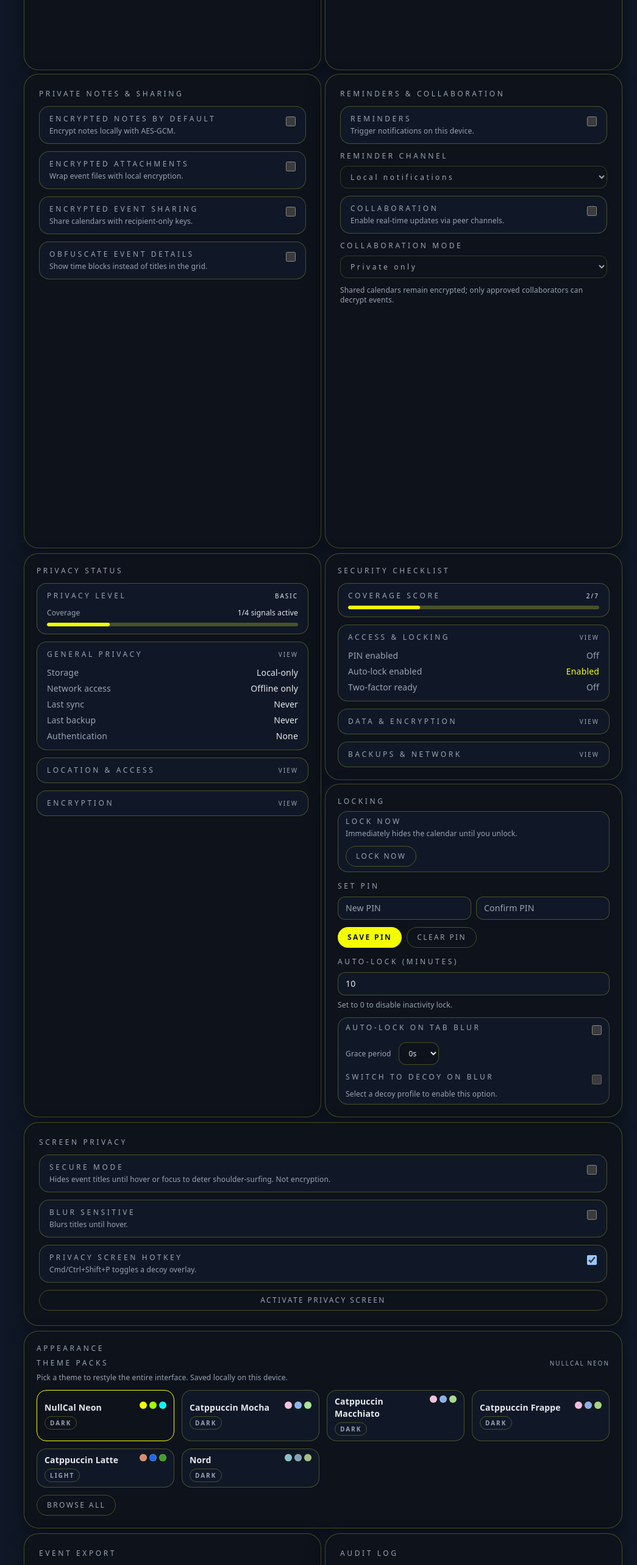
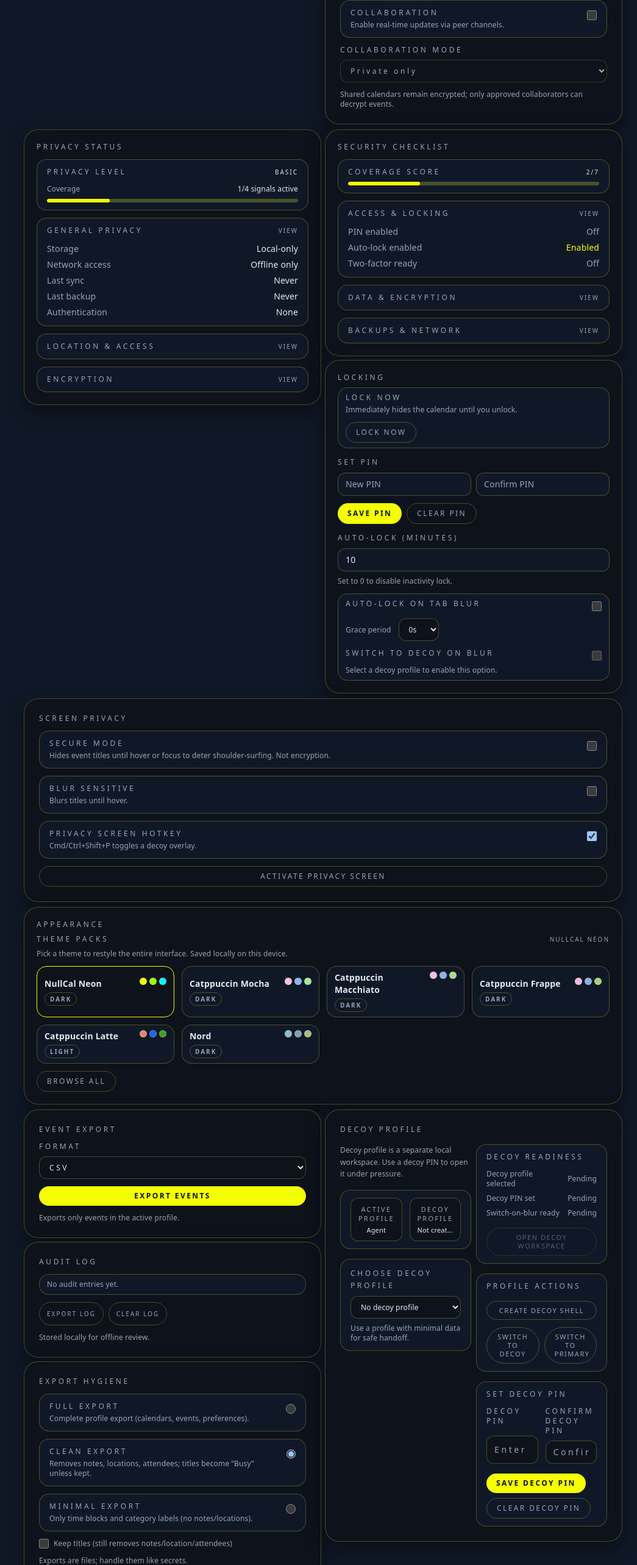
Before and after one commit to KamranBoroomand/NullCal, a React (Vite) app: page /safety in a window 1280 px wide. Shown: the part 1660-4226 px from the top of the page at 61% size, without its empty margins (235-1280 px from the left). Built offline with nearby package versions, Linux system fonts and the light colour scheme.

Commit message:
Fix Safety Center spacing

```diff
--- a/src/pages/SafetyCenter.tsx
+++ b/src/pages/SafetyCenter.tsx
@@ -1089,8 +1089,8 @@ const SafetyCenter = () => {
             </div>
           </motion.section>
 
-          <motion.section {...panelMotion} className="grid auto-rows-fr gap-1.5 lg:grid-cols-2">
-            <div className="photon-panel h-full min-w-0 rounded-3xl p-5 sm:p-6">
+          <motion.section {...panelMotion} className="columns-1 gap-1.5 lg:columns-2">
+            <div className="photon-panel mb-1.5 break-inside-avoid min-w-0 rounded-3xl p-5 sm:p-6">
               <p className="text-xs uppercase tracking-[0.3em] text-muted">Decentralized Sync</p>
               <div className="mt-3 space-y-3 text-sm text-muted">
                 <label className="flex min-w-0 items-start justify-between gap-4 rounded-2xl border border-grid bg-panel2 px-4 py-3">
@@ -1223,7 +1223,7 @@ const SafetyCenter = () => {
               </div>
             </div>
 
-            <div className="photon-panel h-full min-w-0 rounded-3xl p-5 sm:p-6">
+            <div className="photon-panel mb-1.5 break-inside-avoid min-w-0 rounded-3xl p-5 sm:p-6">
               <p className="text-xs uppercase tracking-[0.3em] text-muted">Authentication</p>
               <div className="mt-3 space-y-3 text-sm text-muted">
                 <div className="rounded-2xl border border-grid bg-panel2 px-4 py-3">
@@ -1487,7 +1487,10 @@ const SafetyCenter = () => {
               </div>
             </div>
 
-            <div id="profile-section" className="photon-panel h-full min-w-0 rounded-3xl p-5 sm:p-6">
+            <div
+              id="profile-section"
+              className="photon-panel mb-1.5 break-inside-avoid min-w-0 rounded-3xl p-5 sm:p-6"
+            >
               <p className="text-xs uppercase tracking-[0.3em] text-muted">Profile customization</p>
               <div className="mt-3 space-y-3 text-sm text-muted">
                 <label className="flex min-w-0 flex-col gap-2 text-xs uppercase tracking-[0.3em] text-muted">
@@ -1601,7 +1604,10 @@ const SafetyCenter = () => {
               </div>
             </div>
 
-            <div id="accessibility-section" className="photon-panel h-full min-w-0 rounded-3xl p-5 sm:p-6">
+            <div
+              id="accessibility-section"
+              className="photon-panel mb-1.5 break-inside-avoid min-w-0 rounded-3xl p-5 sm:p-6"
+            >
               <p className="text-xs uppercase tracking-[0.3em] text-muted">Accessibility</p>
               <div className="mt-3 space-y-3 text-sm text-muted">
                 <label className="flex min-w-0 items-start justify-between gap-4 rounded-2xl border border-grid bg-panel2 px-4 py-3">
@@ -1646,7 +1652,10 @@ const SafetyCenter = () => {
               </div>
             </div>
 
-            <div id="notes-section" className="photon-panel h-full min-w-0 rounded-3xl p-5 sm:p-6">
+            <div
+              id="notes-section"
+              className="photon-panel mb-1.5 break-inside-avoid min-w-0 rounded-3xl p-5 sm:p-6"
+            >
               <p className="text-xs uppercase tracking-[0.3em] text-muted">Private Notes & Sharing</p>
               <div className="mt-3 space-y-3 text-sm text-muted">
                 <label className="flex min-w-0 items-start justify-between gap-4 rounded-2xl border border-grid bg-panel2 px-4 py-3">
@@ -1726,7 +1735,10 @@ const SafetyCenter = () => {
               </div>
             </div>
 
-            <div id="reminders-section" className="photon-panel h-full min-w-0 rounded-3xl p-5 sm:p-6">
+            <div
+              id="reminders-section"
+              className="photon-panel mb-1.5 break-inside-avoid min-w-0 rounded-3xl p-5 sm:p-6"
+            >
               <p className="text-xs uppercase tracking-[0.3em] text-muted">Reminders & Collaboration</p>
               <div className="mt-3 space-y-3 text-sm text-muted">
                 <label className="flex min-w-0 items-start justify-between gap-4 rounded-2xl border border-grid bg-panel2 px-4 py-3">
@@ -1878,8 +1890,11 @@ const SafetyCenter = () => {
             </div>
           </motion.section>
 
-          <motion.section {...panelMotion} className="grid auto-rows-fr gap-1.5 text-sm text-muted md:grid-cols-2">
-            <div className="photon-panel h-full min-w-0 rounded-3xl p-4 sm:p-5">
+          <motion.section
+            {...panelMotion}
+            className="grid items-start gap-1.5 text-sm text-muted md:grid-cols-2"
+          >
+            <div className="photon-panel min-w-0 rounded-3xl p-4 sm:p-5">
               <p className="text-xs uppercase tracking-[0.3em] text-muted">Privacy Status</p>
               <div className="mt-3 space-y-3 text-xs text-muted">
                 <div className="rounded-2xl border border-grid bg-panel2 px-4 py-3">
@@ -1922,8 +1937,8 @@ const SafetyCenter = () => {
                 ))}
               </div>
             </div>
-            <div className="grid h-full gap-1.5">
-              <div className="photon-panel h-full min-w-0 rounded-3xl p-4 sm:p-5">
+            <div className="grid gap-1.5">
+              <div className="photon-panel min-w-0 rounded-3xl p-4 sm:p-5">
                 <p className="text-xs uppercase tracking-[0.3em] text-muted">Security Checklist</p>
                 <div className="mt-3 space-y-3 text-xs text-muted">
                   <div className="rounded-2xl border border-grid bg-panel2 px-4 py-3">
@@ -1964,7 +1979,7 @@ const SafetyCenter = () => {
                   ))}
                 </div>
               </div>
-              <div className="photon-panel h-full min-w-0 rounded-3xl p-4 sm:p-5">
+              <div className="photon-panel min-w-0 rounded-3xl p-4 sm:p-5">
                 <p className="text-xs uppercase tracking-[0.3em] text-muted">Locking</p>
                 <div className="mt-2 space-y-3 text-sm text-muted">
                   <div className="rounded-2xl border border-grid bg-panel2 px-3 py-2">
@@ -2079,7 +2094,7 @@ const SafetyCenter = () => {
           </motion.section>
 
           <motion.section {...panelMotion} className="grid gap-2">
-            <div className="photon-panel h-full min-w-0 rounded-3xl p-5 sm:p-6">
+            <div className="photon-panel min-w-0 rounded-3xl p-5 sm:p-6">
               <p className="text-xs uppercase tracking-[0.3em] text-muted">Screen Privacy</p>
               <div className="mt-3 space-y-3 text-sm text-muted">
                 <label className="flex min-w-0 items-start justify-between gap-4 rounded-2xl border border-grid bg-panel2 px-4 py-3">
@@ -2132,7 +2147,7 @@ const SafetyCenter = () => {
               </div>
             </div>
 
-            <div className="photon-panel h-full min-w-0 rounded-3xl p-4 sm:p-5">
+            <div className="photon-panel min-w-0 rounded-3xl p-4 sm:p-5">
               <p className="text-xs uppercase tracking-[0.3em] text-muted">Appearance</p>
               <div className="mt-2 flex flex-col gap-3 text-sm text-muted lg:flex-row lg:items-start lg:justify-between">
                 <div className="flex-1">
@@ -2159,8 +2174,8 @@ const SafetyCenter = () => {
             </div>
           </motion.section>
 
-          <motion.section {...panelMotion} className="grid auto-rows-fr gap-1.5 md:grid-cols-2">
-            <div className="photon-panel h-full min-w-0 rounded-3xl p-5 sm:p-6">
+          <motion.section {...panelMotion} className="columns-1 gap-1.5 md:columns-2">
+            <div className="photon-panel mb-1.5 break-inside-avoid min-w-0 rounded-3xl p-5 sm:p-6">
               <p className="text-xs uppercase tracking-[0.3em] text-muted">Event export</p>
               <div className="mt-3 space-y-3 text-sm text-muted">
                 <label className="flex min-w-0 flex-col gap-2 text-xs uppercase tracking-[0.3em] text-muted">
@@ -2192,7 +2207,7 @@ const SafetyCenter = () => {
               </div>
             </div>
 
-            <div className="photon-panel h-full min-w-0 rounded-3xl p-5 sm:p-6">
+            <div className="photon-panel mb-1.5 break-inside-avoid min-w-0 rounded-3xl p-5 sm:p-6">
               <p className="text-xs uppercase tracking-[0.3em] text-muted">Audit log</p>
               <div className="mt-3 space-y-3 text-sm text-muted">
                 <div className="max-h-44 space-y-2 overflow-auto rounded-2xl border border-grid bg-panel2 px-3 py-2 text-xs">
@@ -2230,7 +2245,7 @@ const SafetyCenter = () => {
               </div>
             </div>
 
-            <div className="photon-panel h-full min-w-0 rounded-3xl p-5 sm:p-6">
+            <div className="photon-panel mb-1.5 break-inside-avoid min-w-0 rounded-3xl p-5 sm:p-6">
               <p className="text-xs uppercase tracking-[0.3em] text-muted">Export Hygiene</p>
               <div className="mt-3 space-y-3 text-sm text-muted">
                 <div className="space-y-3">
@@ -2337,7 +2352,7 @@ const SafetyCenter = () => {
               </div>
             </div>
 
-            <div className="photon-panel h-full min-w-0 rounded-3xl p-5 sm:p-6">
+            <div className="photon-panel mb-1.5 break-inside-avoid min-w-0 rounded-3xl p-5 sm:p-6">
               <p className="text-xs uppercase tracking-[0.3em] text-muted">Decoy Profile</p>
               <div className="mt-4 grid auto-rows-min gap-2 text-sm text-muted xl:grid-cols-2">
                 <div className="space-y-4">
```
